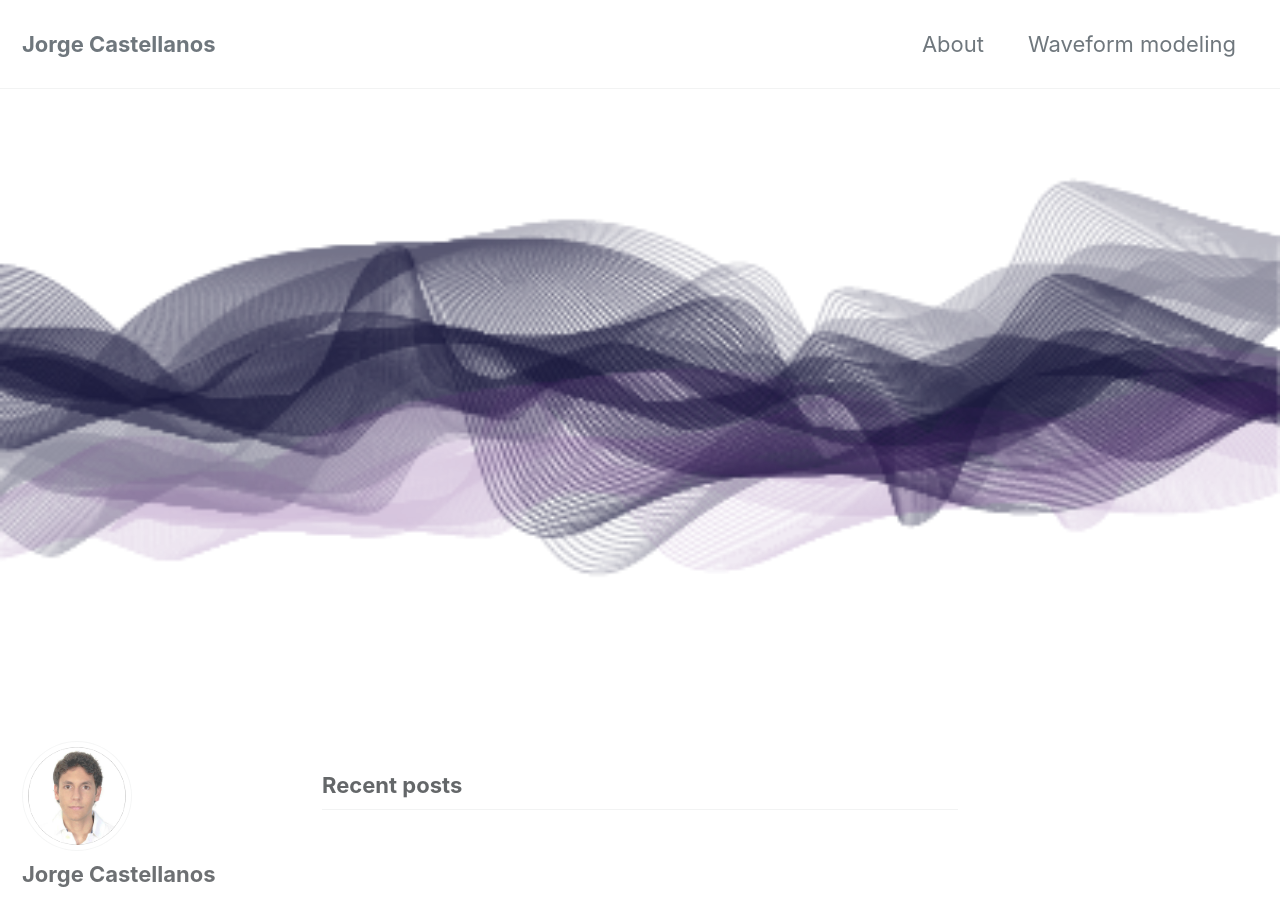
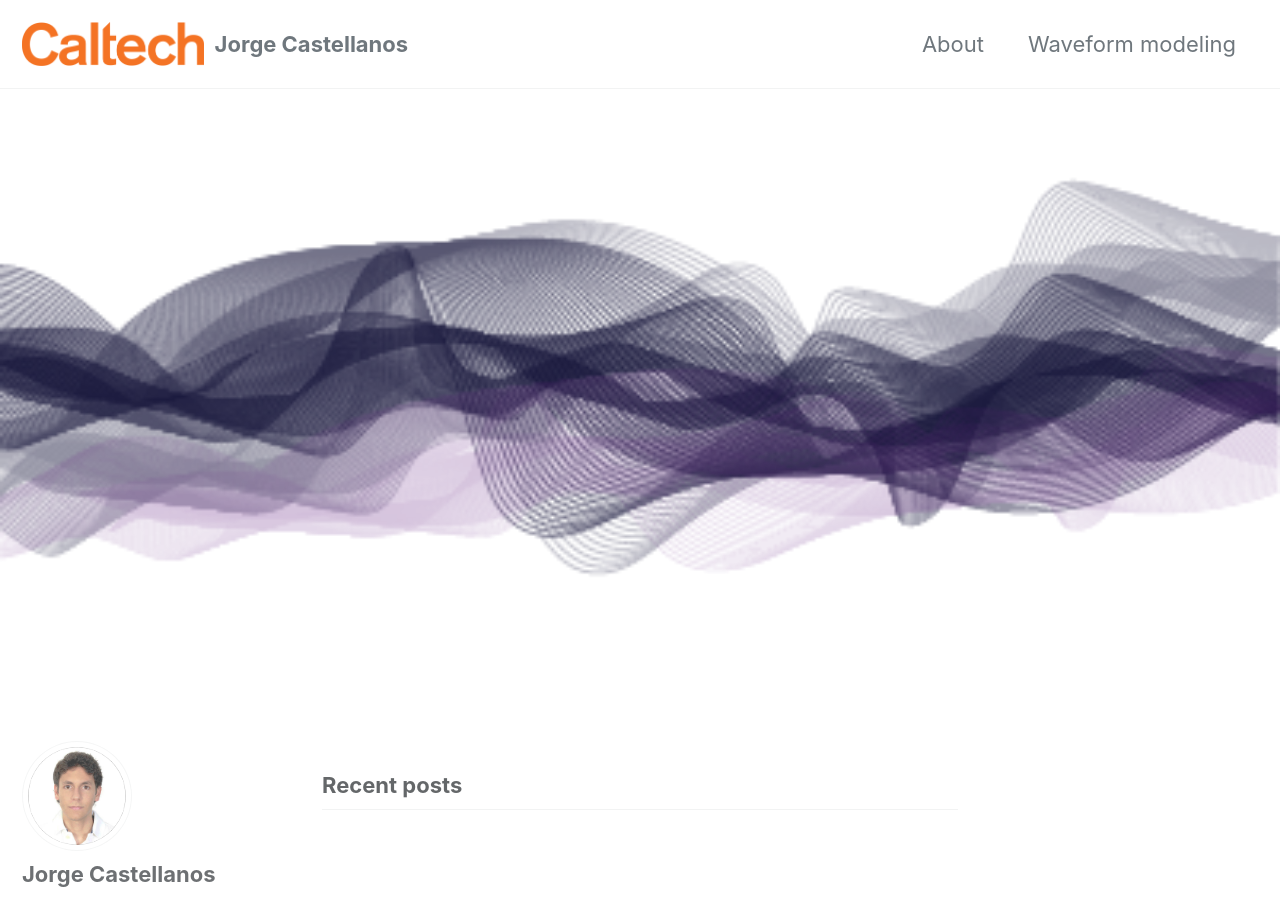
Before and after one commit to JorgeCastellanos90/JorgeCastellanos90.github.io, a Jekyll site: the page built from index.html, in a window 1280 px wide and 900 px high. Built offline with Jekyll 4.4.1, drawn with Linux system fonts in a browser that asks for light colours; cached includes are drawn as plain includes; nearby versions of some CDN libraries; the list of posts is cut into pages by our own code.

Commit message:
Update _config.yml

```diff
--- a/_config.yml
+++ b/_config.yml
@@ -25,7 +25,7 @@
 baseurl                  : # the subpath of your site, e.g. "/blog"
 repository               : # GitHub username/repo-name e.g. "mmistakes/minimal-mistakes"
 teaser                   : # path of fallback teaser image, e.g. "/assets/images/500x300.png"
-logo                     : # path of logo image to display in the masthead, e.g. "/assets/images/88x88.png"
+logo                     : "/assets/images/Caltech.png"
 masthead_title           : # overrides the website title displayed in the masthead, use " " for no title
 # breadcrumbs            : false # true, false (default)
 words_per_minute         : 200
```
